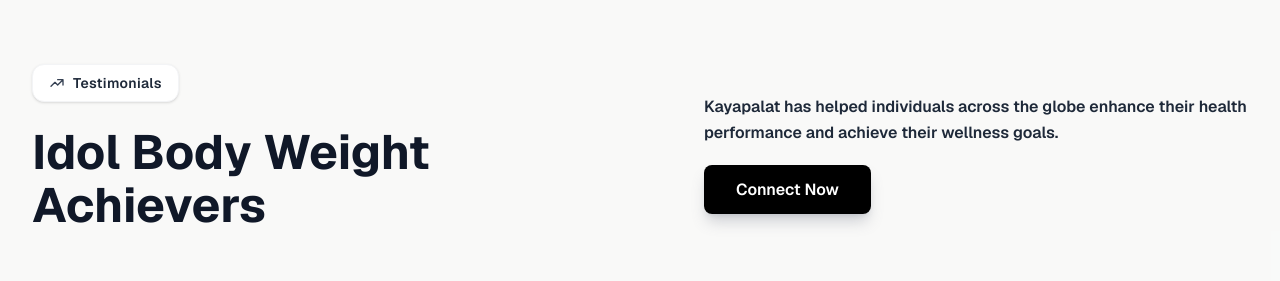
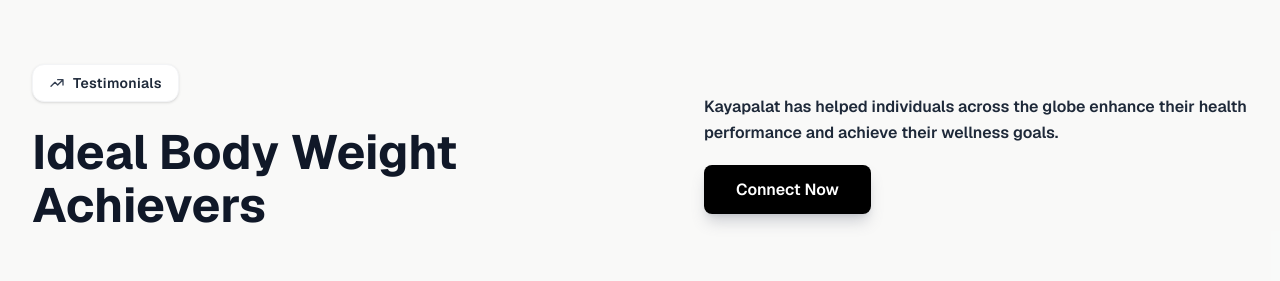
Before and after one commit to nikop111997-blip/kayapalat, a Next.js app: page /transformation in a window 1280 px wide. Shown: the part 1040-1321 px from the top of the page. Built offline with nearby package versions, Linux system fonts and the light colour scheme; no server answers.

Commit message:
timldfgmdg

```diff
--- a/component/IBWA.js
+++ b/component/IBWA.js
@@ -83,7 +83,7 @@
             </div>
 
             <h2 className="text-4xl md:text-5xl lg:text-[48px] text-center font-bold text-gray-900 leading-[1.1] lg:text-left">
-              Idol Body Weight {" "}
+              Ideal Body Weight {" "}
               <br className="hidden md:block" />
               Achievers
             </h2>
```
